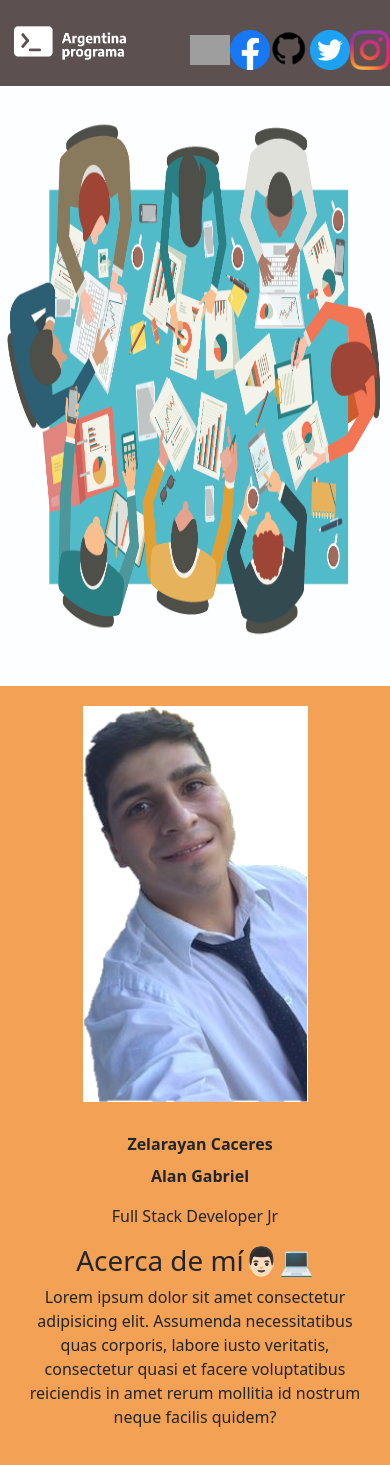
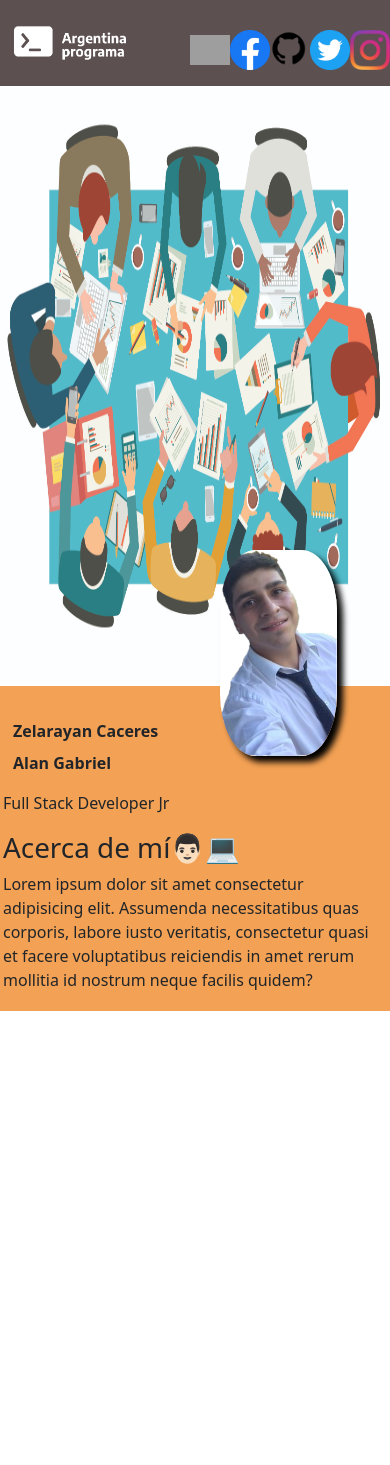
Before and after one commit to alangzelarayan/PortafolioArgentinaPrograma, an Angular app: page / in a window 390 px wide. After the commit the page ends 1011 px from the top, so only its background shows below. Built offline with nearby package versions, Linux system fonts and the light colour scheme; grey boxes are pictures that could not be loaded.

Commit message:
modificaciones acerca-de

```diff
--- a/src/app/components/acerca-de/acerca-de.component.css
+++ b/src/app/components/acerca-de/acerca-de.component.css
@@ -1,10 +1,53 @@
 .row{
-    padding: 20px;
+    padding: 3px;
 }
 
 div{
     background-color: rgb(243, 161, 84);
-    text-align: center;
+    text-align:inherit;
+}
+/* etiqueta Foto de perfil */
+
+@media (min-width: 576px){
+    #picprofile{
+        position:absolute;
+        width:15%;
+        border-radius: 30%;
+        box-shadow: 6px 6px 6px rgb(0, 0, 0);
+        left: 1px;
+
+        top:600px;
+    }
+}
+
+@media (max-width: 575px){
+    #picprofile{
+        position:absolute;
+        width:30%;
+        border-radius: 30%;
+        box-shadow: 6px 6px 6px rgb(0, 0, 0);
+        left: 220px;
+        top:550px;
+
+    }
+}
+/*
+@media (max-width: 339px){
+    #picprofile{
+        position:absolute;
+        width:30%;
+        border-radius: 30%;
+        box-shadow: 6px 6px 6px rgb(0, 0, 0);
+        left: 220px;
+        top: 550px;
+
+    }
+}
+*/
+@media(max-width:575px){
+    #acerca-de{
+        right: 13%;
+    }
 }
 
 /* etiqueta nombre*/
--- a/src/app/components/acerca-de/acerca-de.component.html
+++ b/src/app/components/acerca-de/acerca-de.component.html
@@ -1,13 +1,13 @@
     <div class="row">
        <div class="col-xs-12 col-sm-2 col-md-2 col-lg-2">
-            <img src="../../../assets/Acerca-de.png" class="foto-perfil" class="img-fluid" >
+            <img src="../../../assets/Acerca-de.png" class="foto-perfil" class="img-fluid" id="picprofile" >
        </div>
-       <div class="col-xs-12 col-sm-2 col-md-2 col-lg-2">
+       <div class="col-xs-12 col-sm-2 col-md-2 col-lg-2" id="acerca-de">
            <p id="apellido">Zelarayan Caceres</p>
             <p id="nombre"> Alan Gabriel </p>
            <p>Full Stack Developer Jr</p>
        </div>
-       <div class="col-xs-12 col-sm-8 col-md-8 col-lg-8">
+       <div class="col-xs-12 col-sm-8 col-md-8 col-lg-8" id="acerca-de">
           <span>
               <h1>Acerca de mí👨🏻💻</h1>
               <p>Lorem ipsum dolor sit amet consectetur adipisicing elit. Assumenda necessitatibus quas corporis, labore iusto veritatis, consectetur quasi et facere voluptatibus reiciendis in amet rerum mollitia id nostrum neque facilis quidem?
```
